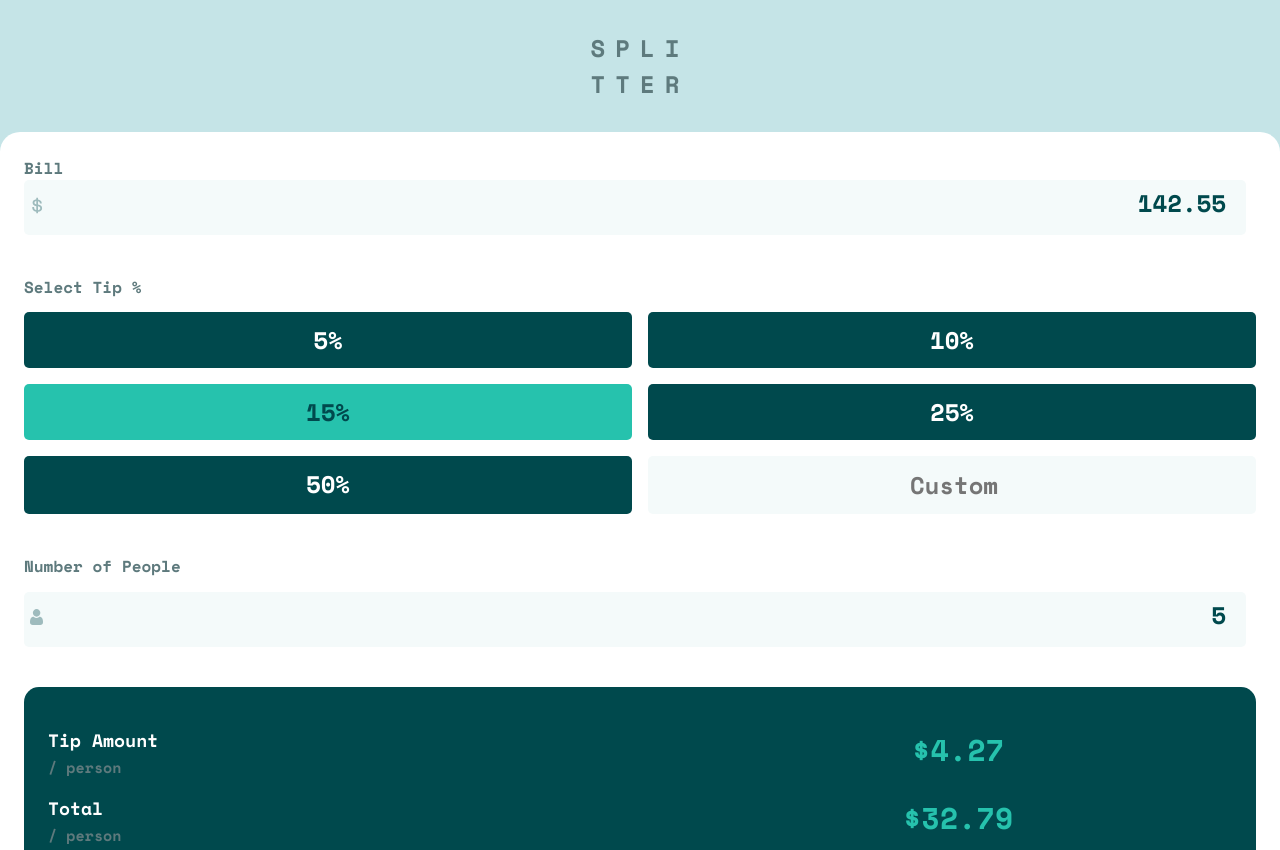
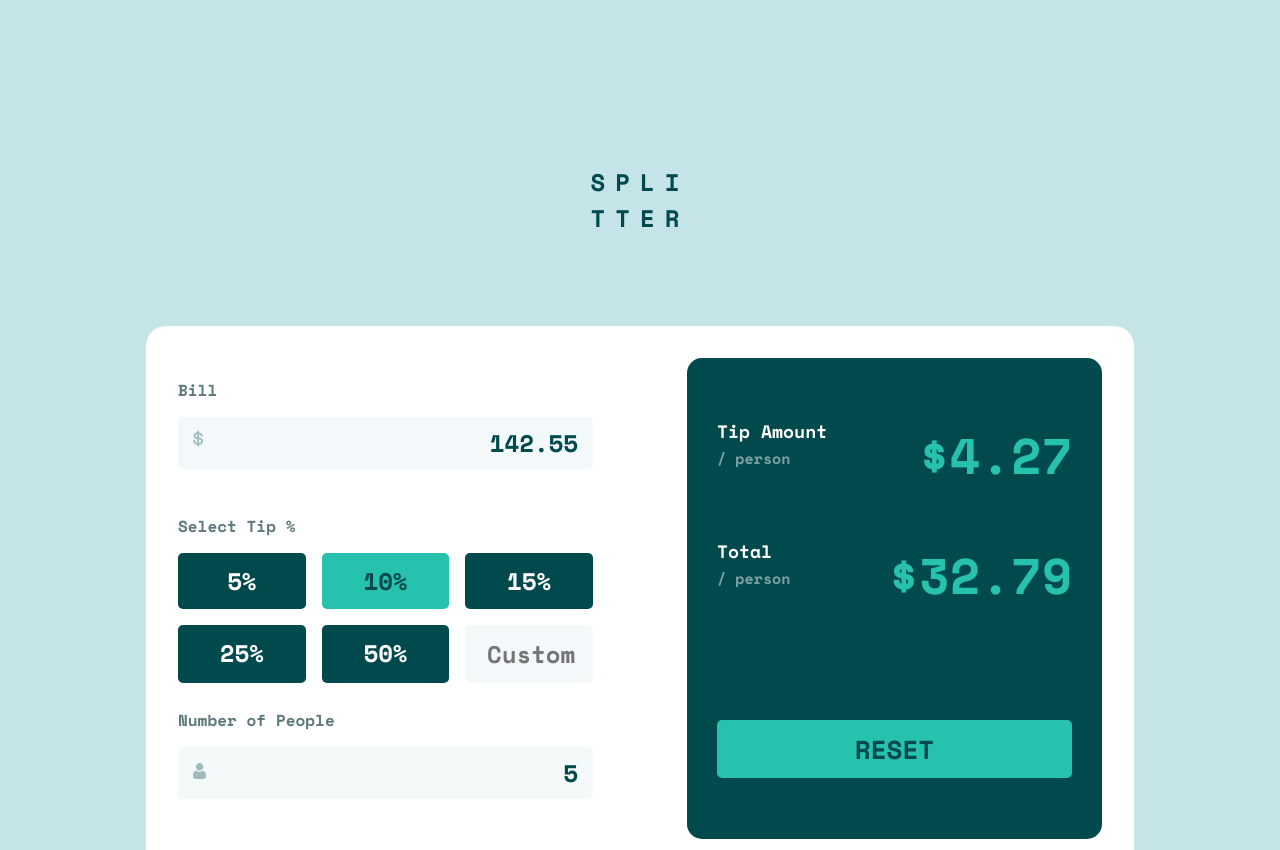
Before and after one commit to kratos19/tip-calculator-app-main, a plain HTML site: page index.html in a window 1280 px wide. Shown: the top 850 px of the page. Drawn offline with nearby package versions, Linux system fonts and the light colour scheme.

Commit message:
Worked on desktop version

```diff
--- a/css/style.css
+++ b/css/style.css
@@ -10,7 +10,7 @@ body {
   text-transform: uppercase;
   margin-top: 30px;
   margin-bottom: 30px;
-  color: hsl(186, 14%, 43%);
+  color: hsl(183, 100%, 15%);
   letter-spacing: 10px;
 }
 
@@ -32,25 +32,23 @@ body {
 }
 
 .calculator-bill-section input {
-  width: calc(100% - 50px);
-  padding: 20px;
-  background-color: hsl(189, 41%, 97%);
+  width: calc(100% - 30px);
+  padding: 8px 15px;
+  background-color: #f3f8fb;
   border: none;
-  margin-bottom: 40px;
   border-radius: 5px;
-}
-
-.calculator-bill-section input::placeholder {
+  margin-bottom: 25px;
   color: hsl(183, 100%, 15%);
   font-family: 'Space Mono';
-  text-align: end;
+  text-align: right;
   font-size: 24px;
+  cursor: pointer;
 }
 
 .calculator-bill-section img {
   position: absolute;
-  top: 41px;
-  left: 8px;
+  top: 42px;
+  left: 15px;
 }
 
 .calculator-tip-section h2 {
@@ -63,7 +61,7 @@ body {
   display: grid;
   grid-template-columns: repeat(2, 1fr);
   grid-gap: 1em;
-  margin-bottom: 40px;
+  margin-bottom: 25px;
 }
 
 .calculator-tip-section-tips {
@@ -73,6 +71,7 @@ body {
   border-radius: 5px;
   color: hsl(0, 0%, 100%);
   font-size: 24px;
+  cursor: pointer;
 }
 
 .calculator-tip-section-tips:nth-child(3) {
@@ -85,13 +84,14 @@ body {
 }
 
 .calculator-tip-section-tips input {
-  background-color: hsl(189, 41%, 97%);
+  background-color: #f3f8fb;
   width: 100%;
   border: 0;
   text-align: center;
   font-family: 'Space Mono';
   color: hsl(183, 100%, 15%);
   font-size: 24px;
+  cursor: pointer;
 }
 
 .calculator-tip-section-people {
@@ -101,23 +101,21 @@ body {
 .calculator-tip-section-people img {
   position: absolute;
   top: 55px;
-  left: 6px;
+  left: 15px;
 }
 
 .calculator-tip-section-people input {
-  width: calc(100% - 50px);
-  padding: 20px;
+  width: calc(100% - 30px);
+  padding: 8px 15px;
   background-color: hsl(189, 41%, 97%);
+  color: hsl(183, 100%, 15%);
   border: none;
+  border-radius: 5px;
+  font-family: 'Space Mono';
+  font-size: 24px;
+  text-align: right;
   margin-bottom: 40px;
-  border-radius: 5px;
-}
-
-.calculator-tip-section-people input::placeholder {
-  color: hsl(183, 100%, 15%);
-  font-family: 'Space Mono';
-  text-align: end;
-  font-size: 24px;
+  cursor: pointer;
 }
 
 .calcultator-tip-splited-amount-section {
@@ -129,18 +127,18 @@ body {
   font-size: 30px;
 }
 
-.grid-container-footer {
+.grid-container-amount-section {
   display: grid;
   grid-template-columns: repeat(2, 1fr);
   grid-gap: 1em;
   margin-bottom: 40px;
-  padding-left: 24px;
+  padding: 0;
   margin: 0;
 }
 
 .calcultator-tip-amount {
   margin-top: 40px;
-  text-align: center;
+  text-align: right;
   color: #26c2ad;
 }
 
@@ -152,7 +150,7 @@ body {
 }
 
 .calcultator-tip-amount span {
-  color: hsl(186, 14%, 43%);
+  color: #7fa0a5;
   font-size: 15px;
 }
 
@@ -169,14 +167,89 @@ body {
 }
 
 .calculator-tip-reset .btn {
-  width: calc(100% - 48px);
+  width: 100%;
   padding: 10px 0;
   text-transform: uppercase;
   font-family: 'Space Mono';
   color: hsl(183, 100%, 15%);
-  font-size: 18px;
+  font-size: 22px;
   background-color: #26c2ad;
   border: none;
   cursor: pointer;
   border-radius: 5px;
 }
+
+.calculator-tip-splited-wrapper {
+  padding: 0 30px;
+}
+
+@media screen and (min-width: 924px) {
+  .calculator-container-wrapper {
+    display: flex;
+    width: 924px;
+    margin: 0 auto;
+    justify-content: space-between;
+    padding: 32px;
+    border-radius: 20px;
+  }
+
+  .grid-container {
+    grid-template-columns: repeat(3, 1fr);
+  }
+
+  .calculator-tip-section {
+    width: 415px;
+  }
+
+  .calcultator-tip-splited-amount-section {
+    width: 415px;
+  }
+
+  .calculator-bill-section img {
+    top: 52px;
+  }
+
+  .price {
+    font-size: 50px;
+  }
+
+  .calcultator-tip-amount {
+    margin-top: 60px;
+  }
+
+  .calcultator-tip-amount:nth-child(3) {
+    margin-top: 30px;
+  }
+
+  .calcultator-tip-amount:nth-child(4) {
+    margin-top: 30px;
+  }
+
+  .calculator-tip-section h2 {
+    margin-top: 20px;
+    margin-bottom: 15px;
+  }
+
+  .calculator-tip-reset {
+    margin-top: 108px;
+  }
+
+  .calculator-tip-reset .btn {
+    font-size: 26px;
+  }
+
+  .calculator-tip-section-tips:nth-child(2) {
+    background-color: #26c2ad;
+    color: hsl(183, 100%, 15%);
+  }
+
+  .calculator-tip-section-tips:nth-child(3) {
+    background-color: hsl(183, 100%, 15%);
+    color: hsl(0, 0%, 100%);
+  }
+
+  .calculator-container h1 {
+    margin-top: 164px;
+    margin-bottom: 90px;
+  }
+}
--- a/index.html
+++ b/index.html
@@ -14,10 +14,11 @@
     <div class="calculator-container">
       <h1>Spli<br>tter</h1>
       <div class="calculator-container-wrapper">
+        <!--Start of calculator-tip-section-->
         <div class="calculator-tip-section">
           <div class="calculator-bill-section">
             <h2>Bill</h2>
-            <input type="text" placeholder="142.55">
+            <input type="text" value="142.55">
             <img src="./images/icon-dollar.svg" alt="Dollar Icon">
           </div>
           <h2>Select Tip %</h2>
@@ -43,12 +44,15 @@
           </div>
           <div class="calculator-tip-section-people">
             <h2>Number of People</h2>
-            <input type="text" placeholder="5">
+            <input type="text" value="5">
             <img src="./images/icon-person.svg" alt="Person Icon">
           </div>
         </div>
+        <!-- End of calculator-tip-section -->
+        <!-- Start of calcultator-tip-splited-amount-section -->
         <div class="calcultator-tip-splited-amount-section">
-          <div class="grid-container-footer">
+          <div class="calculator-tip-splited-wrapper">
+            <div class="grid-container-amount-section">
               <div class="calcultator-tip-amount">
                 <h2>Tip Amount<br><span>/ person</span></h2>
               </div>
@@ -67,6 +71,8 @@
             </div>
           </div>
         </div>
+        <!-- End of calcultator-tip-splited-amount-section -->
+      </div>
     </div>
   </main>
 </body>
```
Lines whose indentation alone changed are shown as unchanged.
